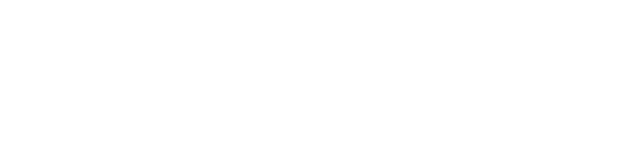
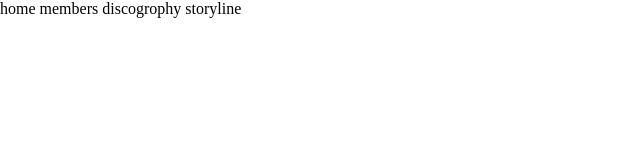
Before and after one commit to Sylintia/Nova.Casserfelt-StrayKids, a plain HTML site: page index.html in a window 1280 px wide. Shown: the whole page, without its empty margins (0-640 px from the left). Drawn offline with Linux system fonts and the light colour scheme.

Commit message:
added text to header

```diff
--- a/index.html
+++ b/index.html
@@ -7,16 +7,17 @@
     <link rel="stylesheet" href="style.css">
     <title>Stray Kids website</title>
   </head>
-  <body>
 
-    <header>
+  <header>
       <nav>
-          <index class="html"></index>
-          <index class="html"></index>
-          <index class="html"></index>
-          <index class="html"></index>
+          <index class="home">home</index>
+          <index class="members">members</index>
+          <index class="discogrophy">discogrophy</index>
+          <index class="storyline">storyline</index>
       </nav>
   </header>
 
+  <body>
+
   </body>
 </html>
--- a/style.css
+++ b/style.css
@@ -2,3 +2,7 @@
     padding: 0;
     margin: 0;
 }
+
+header {
+    background-color: 680707hsl(0, 37%, 45%);
+}
```
